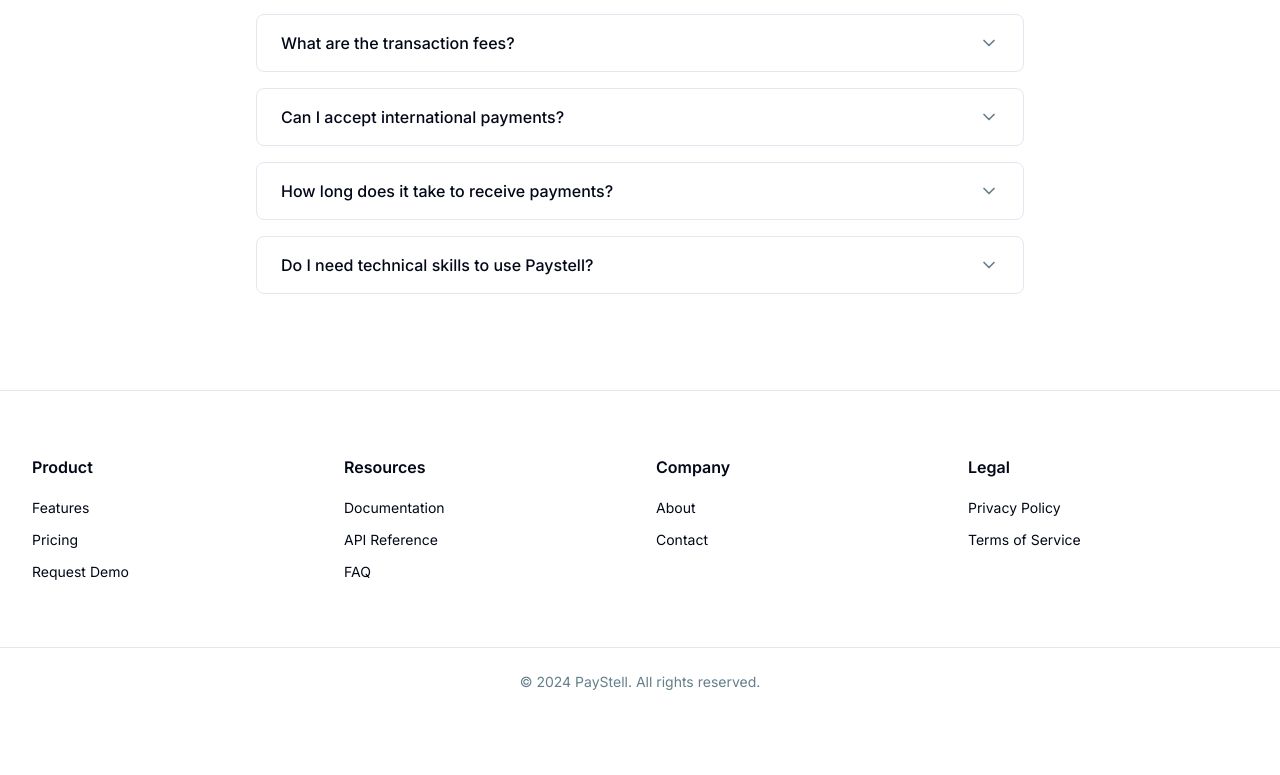
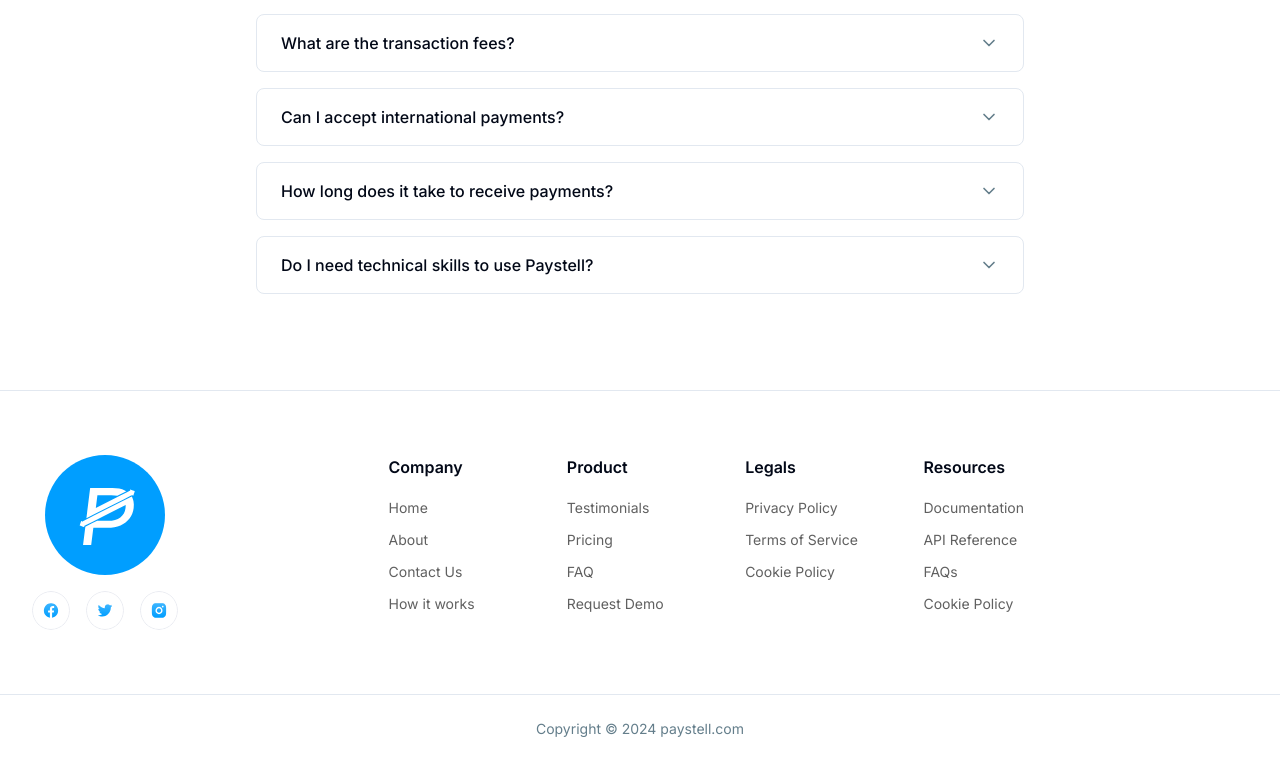
Before and after one commit to PayStell/paystell-landing, a Next.js app: page / in a window 1280 px wide. Shown: the part 7234-8009 px from the top of the page. Before the commit the page ends 7950 px from the top, so only its background shows below. Built offline with nearby package versions, Linux system fonts and the light colour scheme.

Commit message:
feat: add footer section

```diff
--- a/src/components/layout/Footer.tsx
+++ b/src/components/layout/Footer.tsx
@@ -1,88 +1,157 @@
 import Link from "next/link";
+import Image from "next/image";
 
 const Footer = () => {
 	return (
 		<footer className="border-t bg-background">
-			<div className="container py-16 grid grid-cols-2 md:grid-cols-4 gap-8">
+			<div className="container py-16 grid grid-cols-2 md:grid-cols-7 gap-8">
+				<div>
+					<div className="flex flex-col items-center">
+						{/* Logo */}
+						<Link href="/" className="mb-4">
+							<Image
+								src="/logoPayStell.svg"
+								alt="PayStell Logo"
+								width={120}
+								height={30}
+								priority
+							/>
+						</Link>
+						{/* Redes sociales */}
+						<div className="flex gap-4">
+							<Link target="_blank" href="https://www.facebook.com/paystell">
+								<Image
+									src="/facebook.svg"
+									alt="Facebook PayStell"
+									width={40}
+									height={40}
+									priority
+								/>
+							</Link>
+							<Link target="_blank" href="https://x.com/paystell">
+								<Image
+									src="/x.svg"
+									alt="X PayStell"
+									width={40}
+									height={40}
+									priority
+								/>
+							</Link>
+							<Link target="_blank" href="https://www.instagram.com/paystell/">
+								<Image
+									src="/instagram.svg"
+									alt="Instagram PayStell"
+									width={40}
+									height={40}
+									priority
+								/>
+							</Link>
+						</div>
+					</div>
+				</div>
+				<div></div>
+				<div>
+					<h3 className="font-semibold mb-4">Company</h3>
+					<ul className="space-y-2">
+						<li>
+							<Link href="#home" className="text-sm hover:text-primary text-[#606060]">
+								Home
+							</Link>
+						</li>
+						<li>
+							<Link href="#about" className="text-sm hover:text-primary text-[#606060]">
+								About
+							</Link>
+						</li>
+						<li>
+							<Link href="#contact" className="text-sm hover:text-primary text-[#606060]">
+								Contact Us
+							</Link>
+						</li>
+						<li>
+							<Link href="#how-it-works" className="text-sm hover:text-primary text-[#606060]">
+								How it works
+							</Link>
+						</li>
+					</ul>
+				</div>
 				<div>
 					<h3 className="font-semibold mb-4">Product</h3>
 					<ul className="space-y-2">
 						<li>
-							<Link href="#features" className="text-sm hover:text-primary">
-								Features
+							<Link href="#testimonials" className="text-sm hover:text-primary text-[#606060]">
+								Testimonials
 							</Link>
 						</li>
 						<li>
-							<Link href="#pricing" className="text-sm hover:text-primary">
+							<Link href="#pricing" className="text-sm hover:text-primary text-[#606060]">
 								Pricing
 							</Link>
 						</li>
 						<li>
-							<Link href="#demo" className="text-sm hover:text-primary">
+							<Link href="#faq" className="text-sm hover:text-primary text-[#606060]">
+								FAQ
+							</Link>
+						</li>
+						<li>
+							<Link href="#request-demo" className="text-sm hover:text-primary text-[#606060]">
 								Request Demo
 							</Link>
 						</li>
 					</ul>
 				</div>
-
+				<div>
+					<h3 className="font-semibold mb-4">Legals</h3>
+					<ul className="space-y-2">
+						<li>
+							<Link href="#privacy-policy" className="text-sm hover:text-primary text-[#606060]">
+								Privacy Policy
+							</Link>
+						</li>
+						<li>
+							<Link href="#terms-of-service" className="text-sm hover:text-primary text-[#606060]">
+								Terms of Service
+							</Link>
+						</li>
+						<li>
+							<Link href="#cookie-policy" className="text-sm hover:text-primary text-[#606060]">
+								Cookie Policy
+							</Link>
+						</li>
+					</ul>
+				</div>
 				<div>
 					<h3 className="font-semibold mb-4">Resources</h3>
 					<ul className="space-y-2">
 						<li>
-							<Link href="/docs" className="text-sm hover:text-primary">
+							<Link href="#documentation" className="text-sm hover:text-primary text-[#606060]">
 								Documentation
 							</Link>
 						</li>
 						<li>
-							<Link href="/api" className="text-sm hover:text-primary">
+							<Link href="#api-reference" className="text-sm hover:text-primary text-[#606060]">
 								API Reference
 							</Link>
 						</li>
 						<li>
-							<Link href="/faq" className="text-sm hover:text-primary">
-								FAQ
-							</Link>
-						</li>
-					</ul>
-				</div>
-
-				<div>
-					<h3 className="font-semibold mb-4">Company</h3>
-					<ul className="space-y-2">
-						<li>
-							<Link href="/about" className="text-sm hover:text-primary">
-								About
+							<Link href="#faqs" className="text-sm hover:text-primary text-[#606060]">
+								FAQs
 							</Link>
 						</li>
 						<li>
-							<Link href="/contact" className="text-sm hover:text-primary">
-								Contact
-							</Link>
-						</li>
-					</ul>
-				</div>
-
-				<div>
-					<h3 className="font-semibold mb-4">Legal</h3>
-					<ul className="space-y-2">
-						<li>
-							<Link href="/privacy" className="text-sm hover:text-primary">
-								Privacy Policy
-							</Link>
-						</li>
-						<li>
-							<Link href="/terms" className="text-sm hover:text-primary">
-								Terms of Service
+							<Link href="#cookie-policy" className="text-sm hover:text-primary text-[#606060]">
+								Cookie Policy
 							</Link>
 						</li>
 					</ul>
 				</div>
 			</div>
-
 			<div className="container py-6 border-t">
 				<p className="text-sm text-muted-foreground text-center">
-					© {new Date().getFullYear()} PayStell. All rights reserved.
+					Copyright © {new Date().getFullYear()} paystell.com
 				</p>
+				<br />
+				<br />
 			</div>
 		</footer>
 	);
```
